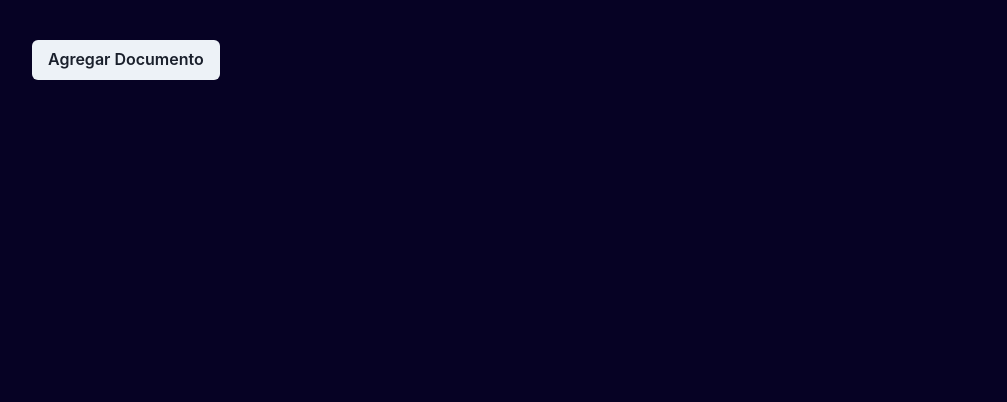
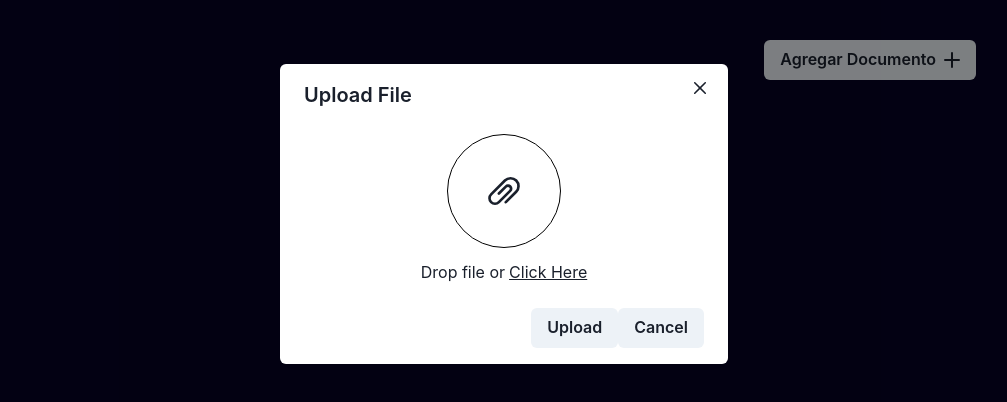
Before and after one commit to davidPardoC/open_chat_pdf, a React (Vite) app in the folder web/: page / in a window 1280 px wide. Both pictures are taken after a click on the button "Agregar Documento". Shown: the top 402 px of the page, without its empty margins (136-1143 px from the left). Built offline with nearby package versions, Linux system fonts and the light colour scheme.

Commit message:
Add modal

```diff
--- a/web/package.json
+++ b/web/package.json
@@ -10,6 +10,7 @@
     "preview": "vite preview"
   },
   "dependencies": {
+    "@chakra-ui/icons": "^2.0.19",
     "@chakra-ui/react": "^2.6.1",
     "@emotion/react": "^11.11.0",
     "@emotion/styled": "^11.11.0",
--- /dev/null
+++ b/web/src/components/LibraryHeader/LibraryHeader.tsx
@@ -0,0 +1,27 @@
+import { AddIcon } from "@chakra-ui/icons";
+import { Button, Flex } from "@chakra-ui/react";
+import { useState } from "react";
+import UploadFileModal from "../UploadFileModal/UploadFileModal";
+
+const LibraryHeader = () => {
+  const [openModal, setOpenModal] = useState<boolean>(false);
+
+  const handleOpenModal = () => {
+    setOpenModal(true);
+  };
+
+  const handleCloseModal = () => {
+    setOpenModal(false);
+  }
+
+  return (
+    <Flex justifyContent={"flex-end"}>
+      <Button onClick={handleOpenModal}>
+        Agregar Documento <AddIcon marginLeft={2} />{" "}
+      </Button>
+      {openModal && <UploadFileModal onClose={handleCloseModal}/>}
+    </Flex>
+  );
+};
+
+export default LibraryHeader;
--- /dev/null
+++ b/web/src/components/UploadFileModal/UploadFileModal.tsx
@@ -0,0 +1,56 @@
+import { AttachmentIcon } from "@chakra-ui/icons";
+import {
+  Badge,
+  Box,
+  Button,
+  Flex,
+  Modal,
+  ModalBody,
+  ModalCloseButton,
+  ModalContent,
+  ModalFooter,
+  ModalHeader,
+  ModalOverlay,
+} from "@chakra-ui/react";
+
+type ModalProps = {
+  onClose: () => void;
+};
+
+const UploadFileModal = ({ onClose }: ModalProps) => {
+  return (
+    <Modal isOpen onClose={onClose}>
+      <ModalOverlay />
+      <ModalContent>
+        <ModalHeader>Upload File</ModalHeader>
+        <ModalCloseButton />
+        <ModalBody>
+          <Flex justifyContent={"center"}>
+            <Flex flexDirection={"column"} alignItems={"center"}>
+              <Box
+                border={"1px solid black"}
+                width={"fit-content"}
+                padding={10}
+                borderRadius={"50%"}
+              >
+                <AttachmentIcon boxSize={"2em"} />
+              </Box>
+              <Flex alignItems={"center"} marginTop={3}>
+                Drop file or{" "}
+                <Box marginLeft={1} textDecor={"underline"}>
+                  Click Here
+                </Box>
+              </Flex>
+            </Flex>
+          </Flex>
+        </ModalBody>
+        <ModalFooter>
+          <Button>Upload</Button>
+          <Button onClick={onClose}>Cancel</Button>
+        </ModalFooter>
+      </ModalContent>
+    </Modal>
+  );
+};
+
+export default UploadFileModal;
--- a/web/src/pages/Library.tsx
+++ b/web/src/pages/Library.tsx
@@ -1,9 +1,15 @@
-import { Button, Container } from "@chakra-ui/react";
+import { AddIcon } from "@chakra-ui/icons";
+import { Button, Container, Flex } from "@chakra-ui/react";
+import LibraryHeader from "../components/LibraryHeader/LibraryHeader";
 
 const Library = () => {
   return (
-    <Container maxW={"container.lg"} padding={10} backgroundColor={"transparent"}>
-      <Button>Agregar Documento</Button>
+    <Container
+      maxW={"container.lg"}
+      padding={10}
+      backgroundColor={"transparent"}
+    >
+      <LibraryHeader />
     </Container>
   );
 };
```
Also changed, not shown: 1 other file (tests, documents, lock files or other folders).
